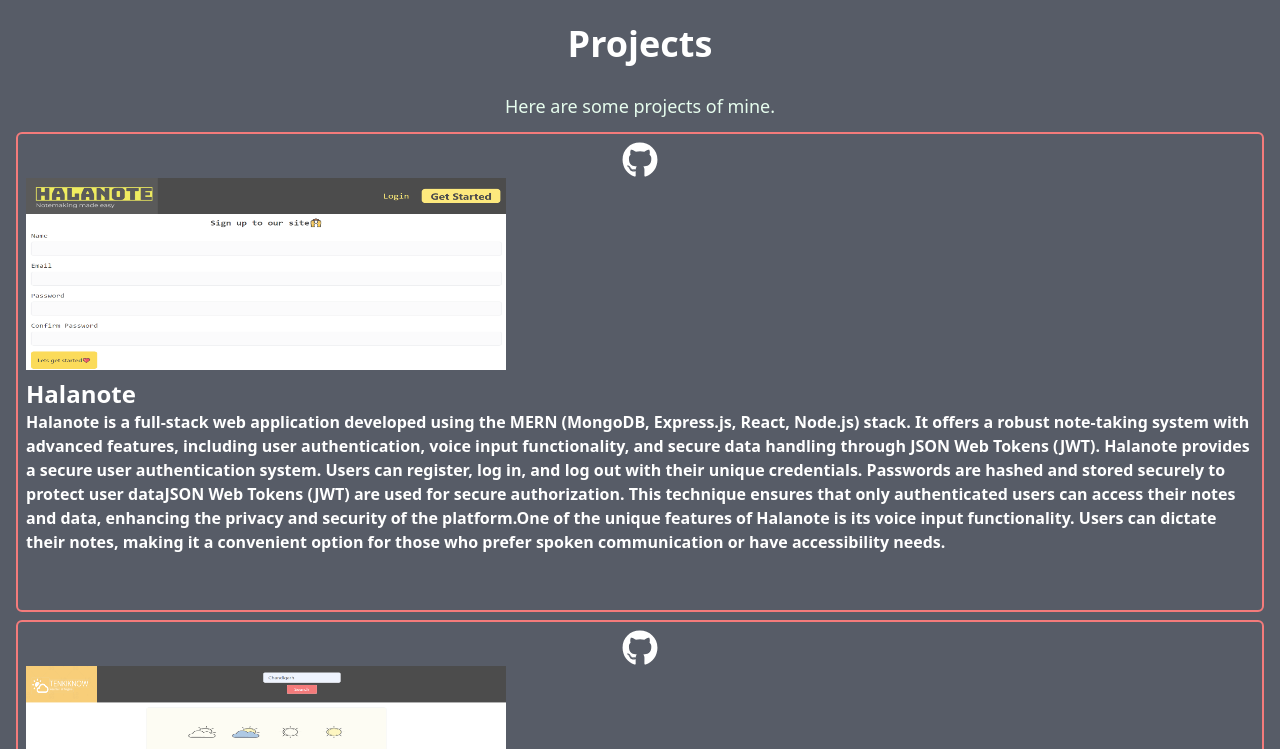
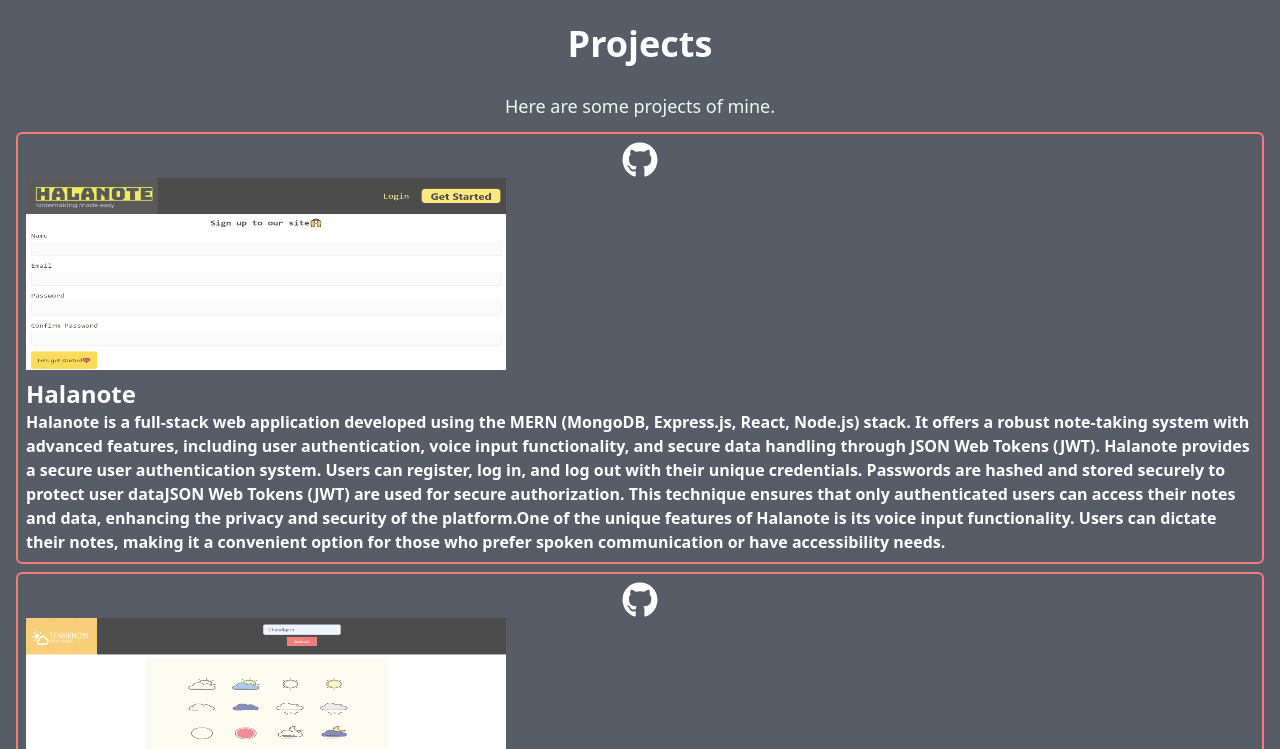
Before and after one commit to Anmolgaur7/portfolio, a React (Create React App) app: page / in a window 1280 px wide. Shown: the part 1280-2029 px from the top of the page. Built offline with nearby package versions, Linux system fonts and the light colour scheme.

Commit message:
minor change

```diff
--- a/src/components/projectcard.jsx
+++ b/src/components/projectcard.jsx
@@ -4,7 +4,7 @@
 export default function projectcard(props)
 {
   return (
-    <div className='container  border-2 border-red-500 rounded-md flex-col p-2 mb-2 text-white h-[30rem] overflow-scroll'>
+    <div className='container  border-2 border-red-500 rounded-md flex-col p-2 mb-2 text-white'>
      <div className='flex justify-center items-center'>
      <a href={props.plink}><FaGithub className='text-4xl text-center hover:text-red-400'/></a>
     </div>
```
